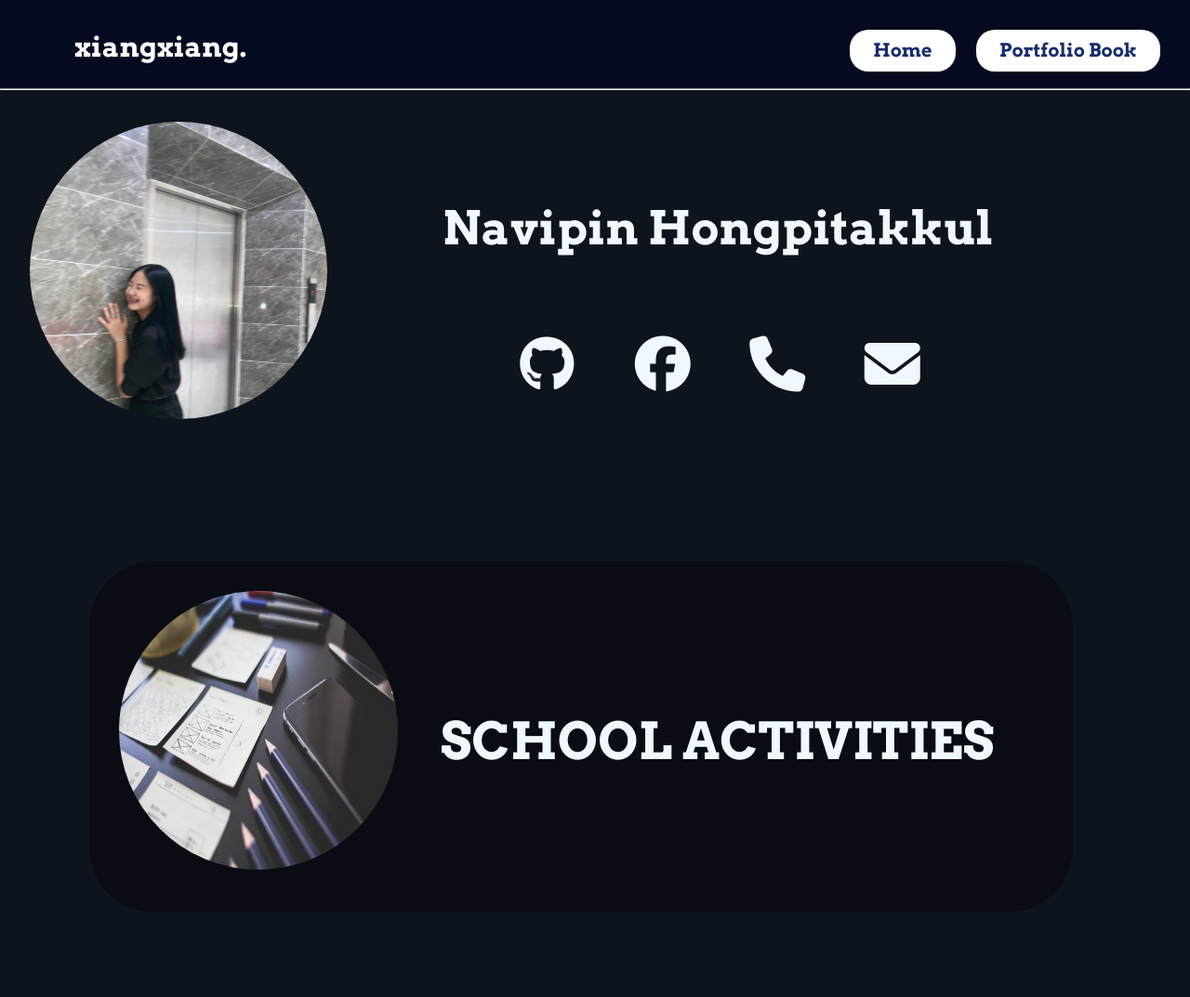
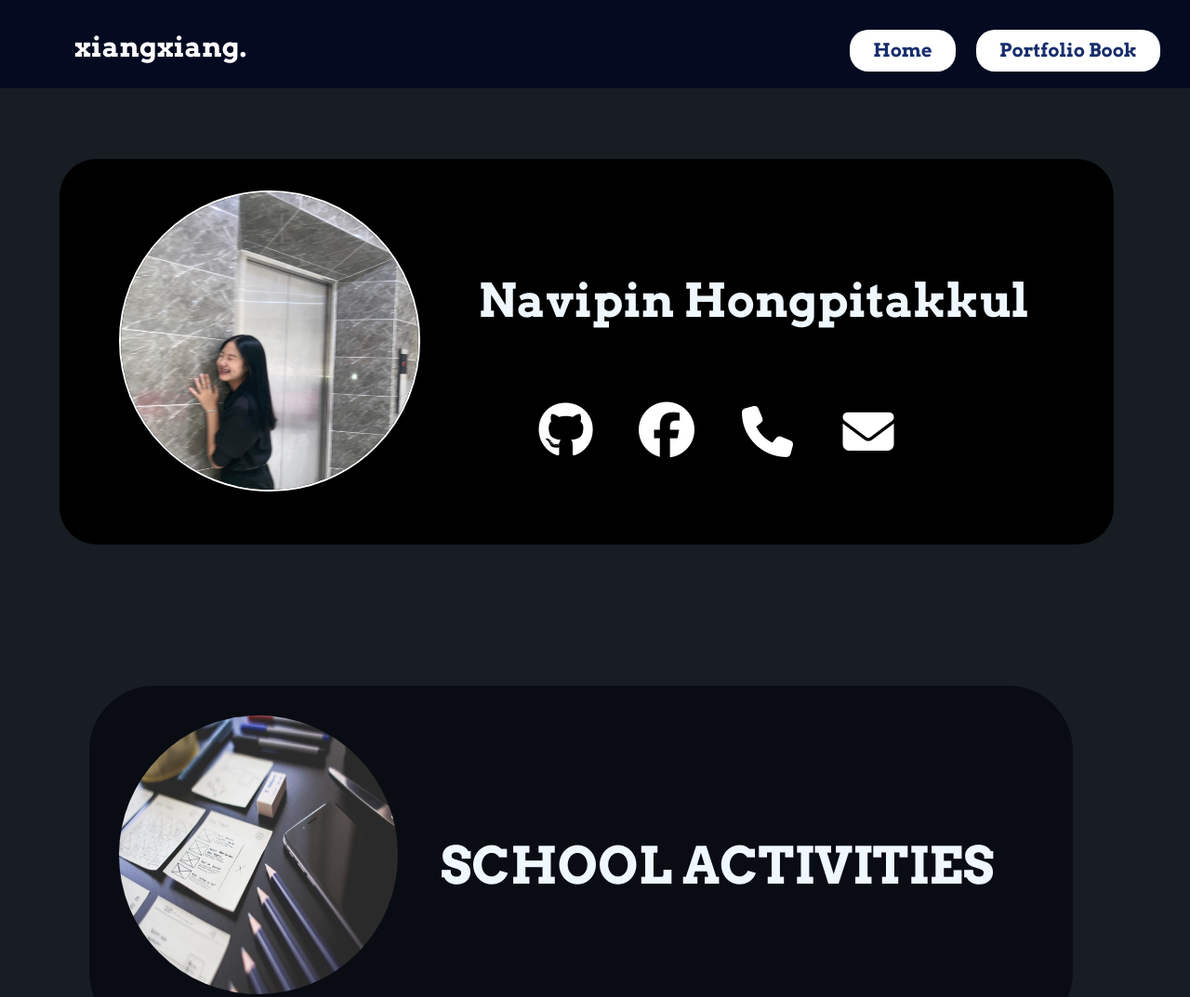
Before and after one commit to xiangxiang24/Website-Portfolio, a plain HTML site: page index.html in a window 1280 px wide. Shown: the top 1073 px of the page at 93% size. Drawn offline with Linux system fonts and the light colour scheme.

Commit message:
finish page1

```diff
--- a/css/schoolD.css
+++ b/css/schoolD.css
@@ -2,7 +2,6 @@
 @import url('https://fonts.googleapis.com/css2?family=Arvo:ital,wght@0,400;0,700;1,400;1,700&family=Itim&display=swap');
 @import url('https://fonts.googleapis.com/css2?family=Arvo:ital,wght@0,400;0,700;1,400;1,700&family=Itim&family=Pacifico&display=swap');
 @import url('https://fonts.googleapis.com/css2?family=Arvo:ital,wght@0,400;0,700;1,400;1,700&family=DM+Serif+Display:ital@0;1&family=Itim&family=Pacifico&display=swap');
-@import url('https://fonts.googleapis.com/css2?family=Arvo:ital,wght@0,400;0,700;1,400;1,700&family=DM+Serif+Display:ital@0;1&family=Itim&family=Niconne&family=Pacifico&family=Sedan:ital@0;1&display=swap');
 
 body
 {
@@ -75,7 +74,7 @@ body
     width: 17cm;
     height: 3cm;
     border-radius: 30px;
-    font-family: "Niconne", cursive;
+    font-family: "Arvo", serif;
     font-size: 100px;
     font-weight: 900;
     letter-spacing: 0.5cm;
--- a/css/style.css
+++ b/css/style.css
@@ -4,7 +4,7 @@
 
 body
 {
-    background-color: rgb(14, 20, 28);
+    background-color: rgb(24, 29, 36);
 }
 
 .firstpart
@@ -119,8 +119,7 @@ body
     width: 320px;
     height: 320px;
     border-radius: 50%;
-    margin-left: 2rem;
-    margin-right: 2rem;
+    margin-left: 4rem;
     margin-top: -80px;
 }
 
@@ -131,13 +130,13 @@ body
     margin-top: -15rem;
     color: aliceblue;
     text-align: center;
-    margin-left: 7cm;
+    margin-left: 9.5cm;
 }
 
 .icon ul
 {
     margin-top: 3.5rem;
-    margin-left: 14cm;
+    margin-left: 13cm;
 }
 ul i
 {
@@ -149,7 +148,7 @@ ul i
 
 .gard
 {
-    background-color: rgb(14, 20, 28);
+    background-color: rgb(24, 29, 36);
 }
 .gard h2
 {
@@ -234,7 +233,7 @@ ul i
     height: 3.5cm;
     border-radius: 55px;
     border: solid white;
-    background-color: rgb(14, 20, 28);
+    background-color: rgb(24, 29, 36);
     transition-duration: 0.4s;
 }
 .AM button:hover
@@ -243,5 +242,5 @@ ul i
 }
 .AM button h1:hover
 {
-    color: black;
+    color: rgb(7, 15, 56);
 }
--- a/index.html
+++ b/index.html
@@ -11,13 +11,43 @@
     <link rel="stylesheet" href="https://cdnjs.cloudflare.com/ajax/libs/font-awesome/6.5.2/css/all.min.css" integrity="sha512-SnH5WK+bZxgPHs44uWIX+LLJAJ9/2PkPKZ5QiAj6Ta86w+fsb2TkcmfRyVX3pBnMFcV7oQPJkl9QevSCWr3W6A==" crossorigin="anonymous" referrerpolicy="no-referrer" />
     <!--decorate icon-->
     <style>
+        .UY
+        {
+            border-radius: 40px;
+            background-color: black;
+            margin-left: 1.7cm;
+            margin-top: 2cm;
+            width: 30cm;
+            height: 11cm;
+        }
         .icon i
         {
             margin: 30px;
             border: 0px dotted;
             width: 60px; height: 60px;
             border-radius: 100%;
-            transition-duration: 0.4s;
+            margin-left: 0.5rem;
+            margin-top: 0.5rem;
+        }
+        .icon button
+        {
+            background-color: black;
+            border: 0px;
+            border-radius: 100%;
+            width: 75px; height: 75px;
+            margin: 15px
+        }
+        .icon button:hover
+        {
+            transform: translate(0, -15px);
+        }
+        .icon:hover::after
+        {
+            transition: all 0.5s ease;
+        }
+        .fa-solid
+        {
+            font-size: 55px;
         }
     </style>
 </head>
@@ -31,21 +61,23 @@
                         <button style="background-color: rgb(255, 255, 255);"><a href="index.html" style="background-color: rgb(255, 255, 255);">Home</a></button>
                         <button style="background-color: rgb(255, 255, 255);"><a href="portfolio-book.html" style="background-color: rgb(255, 255, 255);">Portfolio Book</a></button>
                     </span><br>
-                </div><br><br><br><br><hr>
+                </div><br><br><br><br>
             </div>
 
                 <!-- Introduce part -->
+                <div class="UY">
                 <div class="profile"><br><br><br><br><br><br>
-                        <img src="Image/S__15720492_0.jpg" alt="รูปปก">
+                        <img src="Image/S__15720492_0.jpg" style="border: 2px solid white;">
                         <h2>Navipin Hongpitakkul</h2>
                 </div>
                 <div class="icon">
                     <ul class="list">
-                        <a href="https://github.com/xiangxiang24" class="git"><i class="fa-brands fa-github"></i></a>
-                        <a href="https://www.facebook.com/profile.php?id=100038516100161" class="face"><i class="fa-brands fa-facebook"></i></a>
-                        <a href="tel:0980308238" class="phone"><i class="fa-solid fa-phone"></i></a>
-                        <a href="mailto:xiang10245@gmail.com" class="mail"><i class="fa-solid fa-envelope"></i></a>
+                        <button><a href="https://github.com/xiangxiang24"><i class="fa-brands fa-github" style="color: white;"></i></a></button>
+                        <button><a href="https://www.facebook.com/profile.php?id=100038516100161" class="face"><i class="fa-brands fa-facebook" style="color: white;"></i></a></button>
+                        <button><a href="tel:0980308238" class="phone"><i class="fa-solid fa-phone" style="color: white;"></i></a></button>
+                        <button><a href="mailto:xiang10245@gmail.com" class="mail"><i class="fa-solid fa-envelope" style="color: white;"></i></a></button>
                     </ul>
+                </div>
                 </div>
                 <br><br><br><br><br>
                 <!--menu to visit work-->
--- a/school.html
+++ b/school.html
@@ -23,19 +23,19 @@
         <!--next each box-->
             <div class="SchName" style="background-image: url(Image/black\ leaf\ 2.jpg);"><br><br>
                 <div class="A">
-                    <span class="A1"><h1>Romyen Kindergarten School</h1><p>Study start and end in</p></span>
+                    <span class="A1"><h1>Romyen Kindergarten School</h1><p>2009 - 2012</p></span>
                     <span class="A2"><a href="https://www.facebook.com/romyenschool/?locale=th_TH"><img src="Image/อนุบาลร่มเย็น.jpg" width="200px" height="200px"></a></span>
                 </div><br><br>
                 <div class="B">
-                    <span class="B1"><h1>Chongfahxinseung<p>Wanishbamrung School</p></h1><span class="tt"></span><p class="tt">Study start and end in</p></span>
+                    <span class="B1"><h1>Chongfahxinseung<p>Wanishbamrung School</p></h1><span class="tt"></span><p class="tt">2013 - 2020</p></span>
                     <span class="B2"><a href="https://chongfah.ac.th/"><img src="Image/ช่องฟ้าซินเซิง.jpg" width="200px" height="200px"></a></span>
                 </div><br><br>
                 <div class="C">
-                    <span class="C1"><h1>Sarasas Witaed suksa School</h1><p>Study start and end in</p></span>
+                    <span class="C1"><h1>Sarasas Witaed suksa School</h1><p>2021 - 2022</p></span>
                     <span class="C2"><a href="http://www.sws.ac.th/"><img src="Image/สารสาสน์วิเทศ.jpg" width="200px" height="200px"></a></span>
                 </div><br><br>
                 <div class="D">
-                    <span class="D1"><h1>Yupparaj Wittayalai School</h1><p>Study start and end in</p></span>
+                    <span class="D1"><h1>Yupparaj Wittayalai School</h1><p>2023 - 2025</p></span>
                     <span class="D2"><a href="https://www.yupparaj.ac.th/index.php"><img src="Image/ยุพราช.png" width="200px" height="200px"></a></span>
                 </div><br><br>
             </div>
```
Lines whose indentation alone changed are shown as unchanged.
